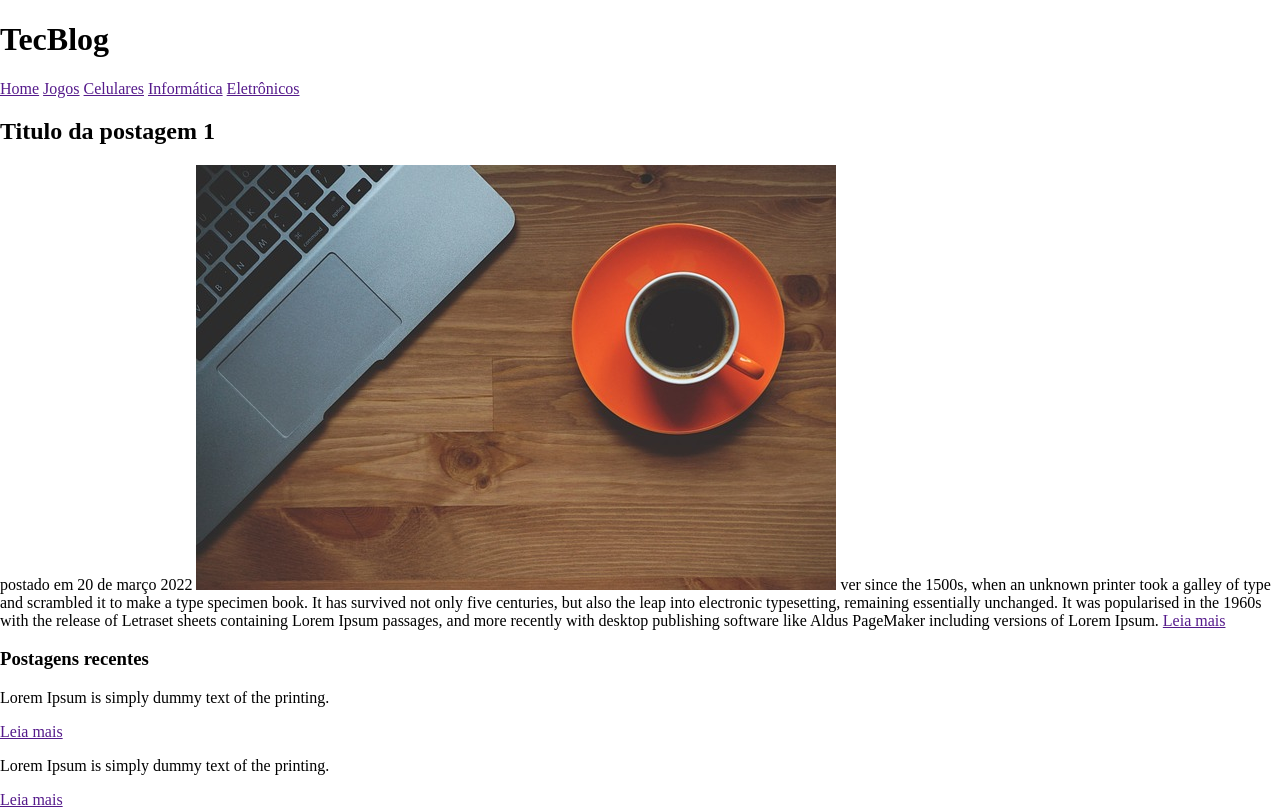
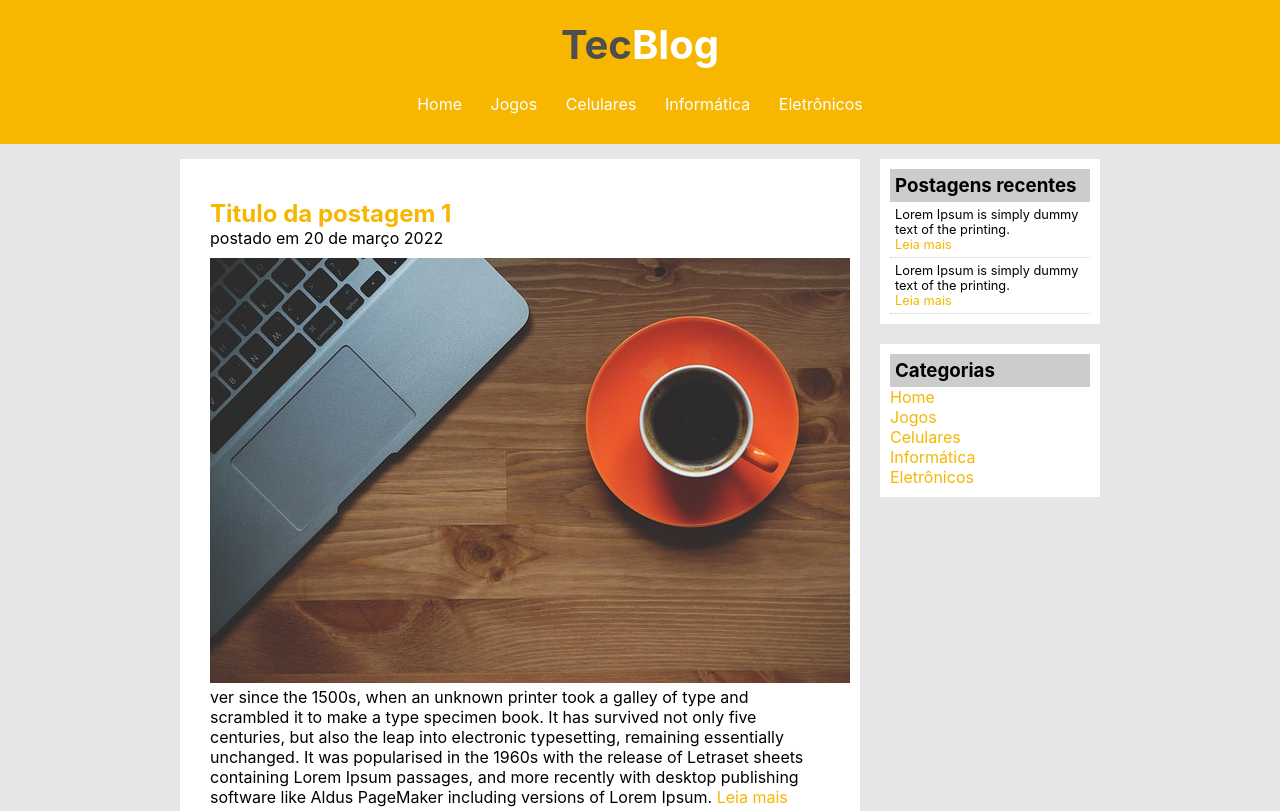
Before and after one commit to Mrnerdcon01/Projeto2Web, a plain HTML site: page index.html in a window 1280 px wide. Shown: the top 811 px of the page. Drawn offline with Linux system fonts and the light colour scheme.

Commit message:
Update style.css

```diff
--- a/style.css
+++ b/style.css
@@ -1,73 +1,134 @@
-body{
+*{
 	margin: 0;
 	padding: 0;
-	background: url(background.jpg) no-repeat;
-	background-attachment: fixed;
-	background-size: cover;
 }
 
-.box{
-	width: 450px;
-	background: rgba(0, 0, 0, 0.4);
-	padding: 40px;
-	text-align: center;
-	margin: auto;
-	margin-top: 5%;
-	color: white;
+body{
+	background: #e6e6e6;
 	font-family: -apple-system, BlinkMacSystemFont, 'Segoe UI', Roboto, Oxygen, Ubuntu, Cantarell, 'Open Sans', 'Helvetica Neue', sans-serif;
+	font-size: 1em
+
 }
 
-.box-img{
-	border-radius: 50%;
-	width: 300px;
-	height: 320px;
+#cabecalho{
+	background: #f7b600;
+	padding: 10px;
+
 }
 
-.box h1{
-	font-size: 40px;
-	letter-spacing: 5px;
-	font-weight: 100;
+#logo{
+	text-align: center;
+
 }
 
-.box h5{
-	font-size: 20px;
-	letter-spacing: 5px;
-	font-weight: 100;
+#menu{
+	margin-top: 15px;
+
 }
 
-.box p{
-	font-size: 15px;
-	letter-spacing: 3px;
-	font-weight: 100;
-	line-height: 30px;
-	text-align: justify;
+.branco{
+	color: white;
+}
+
+a{
+	text-decoration: none;
+
+
+}
+
+a:link, a:visited{
+color: #f7b600;
+
+}
+
+a:hover{
+	text-decoration: underline; ;
+
 }
 
 
-.box #logos ul{
-	margin: 0;
-	padding: 0;
+#menu a:link, #menu a:visited{
+color: #FFF;
+padding: 8px 12px;
+}
+
+#menu a:hover{
+	background-color: white; /*cor do background*/
+	color: #f7b600; /*cor da letra*/
+	padding: 10px; /*espaçamento da letra com o background*/
+	text-decoration: none; /*tirar o underline padrão*/
+}
+
+#logo, #menu{
+	padding: 10px;
+}
+
+#area-principal{
+	width: 920px; /*da ponta branca da postagem ate a ponta da area lateral*/
+	margin: 0 auto;
 
 }
-.box li{
-	display: inline-block;
-	margin-right: 46px;
-	list-style: none;
+
+#area-postagem{
+	width: 660px;
+	background: white;
+	padding: 10px;
+	margin-top: 15px;
+	float: left;
+	margin-bottom: 20px;
+}
+
+#area-lateral{
+	margin-top: 15px;
+	 width: 220px;
+    float: right;
 
 }
-.box li a{
-	color: white;
-	text-decoration: none;
-	font-size: 45px;
-	transition: all ease-in-out 250ms;
+
+#rodape{
+	clear: both;
+	text-align: center;
+	padding: 15px;
+	background: #CCC;
+
 }
 
-.box li a:hover{
-	color: #b9b9b9
+.conteudo-lateral{
+	background: white;
+    padding:10px;
+    margin-bottom:20px;
+
 }
 
+.postagem-lateral{
+	font-size:0.8em;
+    padding: 5px;
+    border-bottom:1px dotted #CCC;
 
-.cor1{
-	font-weight: bold;
-	color: #ADFF2F;
 }
+
+.postagem{
+	padding: 20px;
+    margin-bottom:20px;
+    background: white;
+
+}
+
+h1{
+	font-size: 2.5em;
+	color: #4e4e4e;
+}
+
+h2{
+	margin-top: 10px;
+	color: #f7b600;
+}
+
+h3{
+	background: #CCC;
+	padding: 5px;
+}
+
+img{
+	margin-top: 10px;
+}
```
